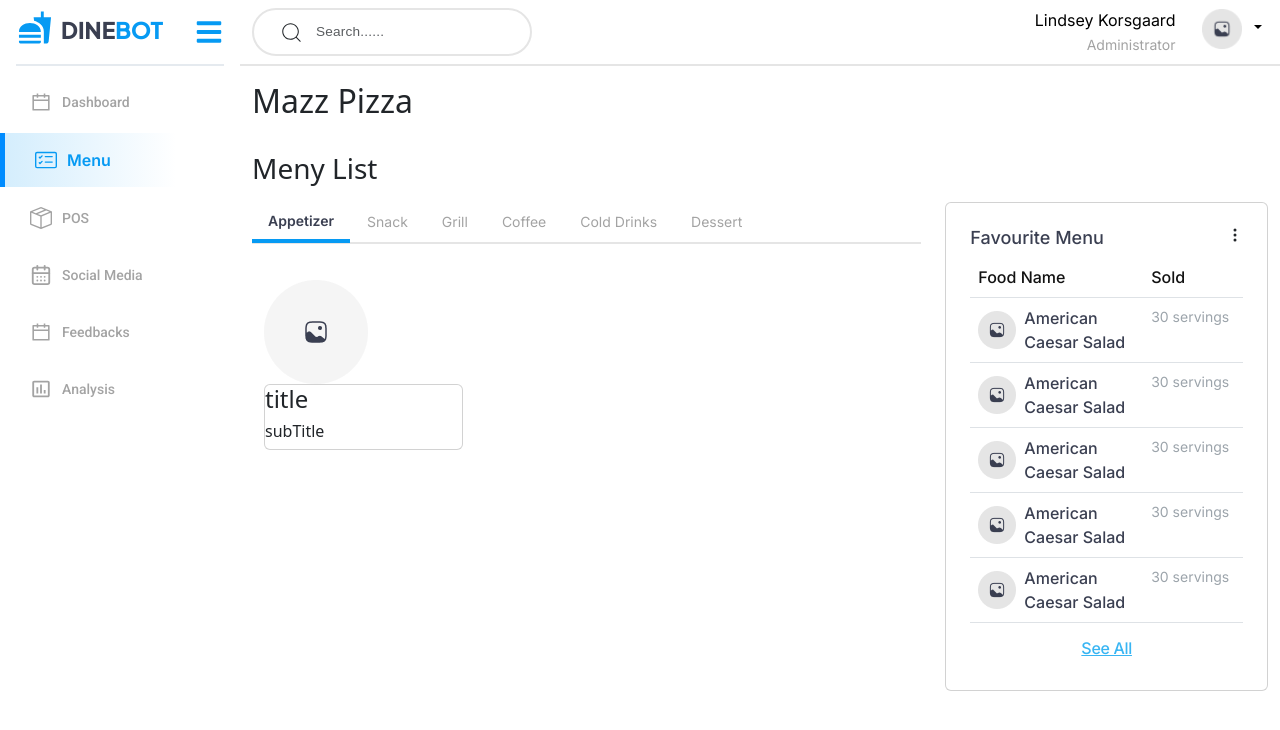
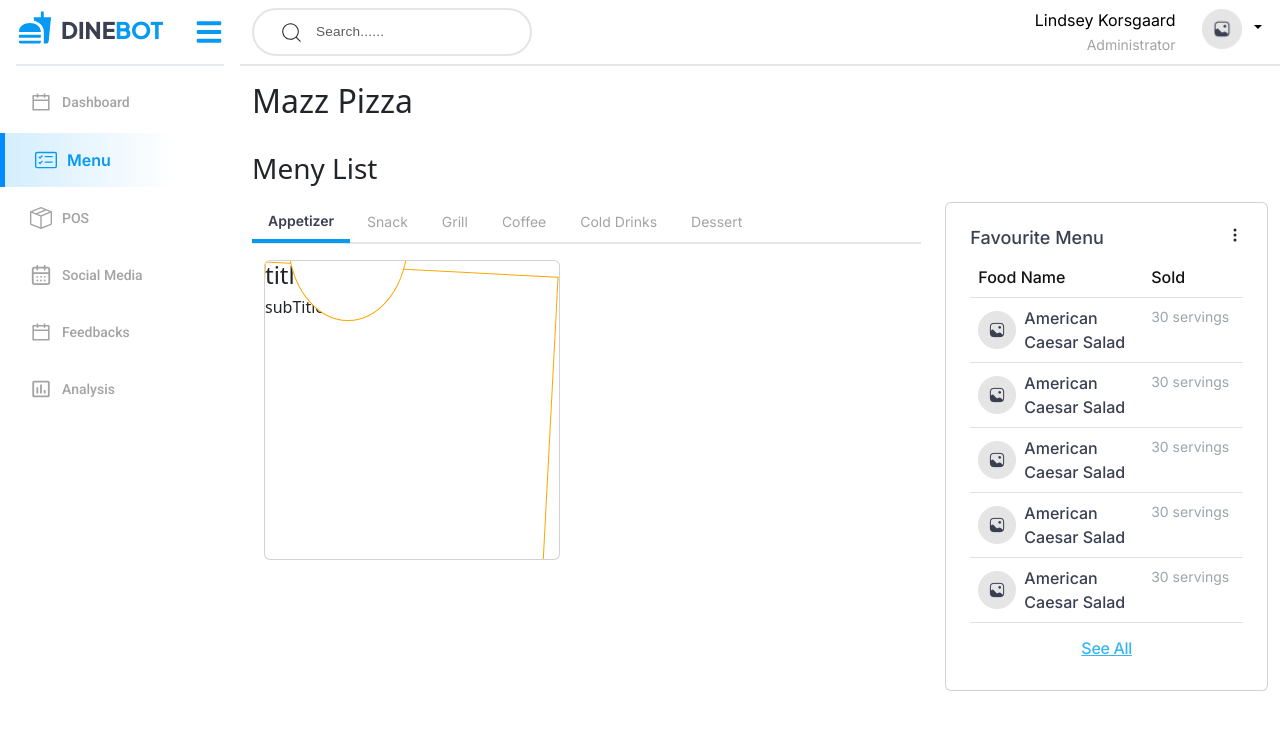
Before and after one commit to bissoft/dinbot-ai-reactjs, a React (Create React App) app: page /dinemenu in a window 1280 px wide. Shown: the top 730 px of the page. Built offline with nearby package versions, Linux system fonts and the light colour scheme.

Commit message:
dashboard

```diff
--- a/src/App.scss
+++ b/src/App.scss
@@ -538,10 +538,47 @@
 }
 .foodmenucard{
   .card-img{
-    // position: absolute;
+    position: absolute;
     margin-top: 20px;
+  width: 100px;
+  height: 100px;
+  z-index: 100;
+  margin-left:10px;
+  //  border-radius: ;
   }
-  .card{
-    margin-bottom: 20px;
-  }
+    .card{
+      width:70%;
+      height: 300px;
+      overflow: hidden; /* half circle - top is not visible */
+      position: relative;
+    }
+    .card::before{
+      content: "";
+      position: absolute;
+      top: 0px;
+      left: 0px;
+      bottom: 0px;
+      right: 0px;
+      border: 1px solid orange;
+      -webkit-transform: rotate(3deg);
+transform: rotate(3deg);
+-webkit-transform-origin: -3% 0;
+transform-origin: -3% 0;
+    }
+    .card::after{
+      content: "";
+      position: absolute;
+      /* size */
+      width: 120px;
+      height: 160px;
+      /* center horizontaly */
+      left: 42%;
+      margin-left: -100px;
+      /* place verticaly */
+      top: -100px;
+      border-radius: 50%; /* circle magic */
+      border: 1px solid orange;
+      background-color: white;
+
+    }
 }
--- a/src/Components/Elements/Foodmenucard.jsx
+++ b/src/Components/Elements/Foodmenucard.jsx
@@ -5,9 +5,9 @@
         <div className='foodmenucard'>
             <div className="container">
                 <div className="row">
-                    <div className="col-md-4">
+                    <div className="col-md-8">
                         <div className='card-img'>
-                            <img src="/Assets/Image 1.png" alt="card-image" />
+                            {/* <img src="/Assets/Image 1.png" alt="card-image" /> */}
                         </div>
                         <div className="card">
                             <div>
```
